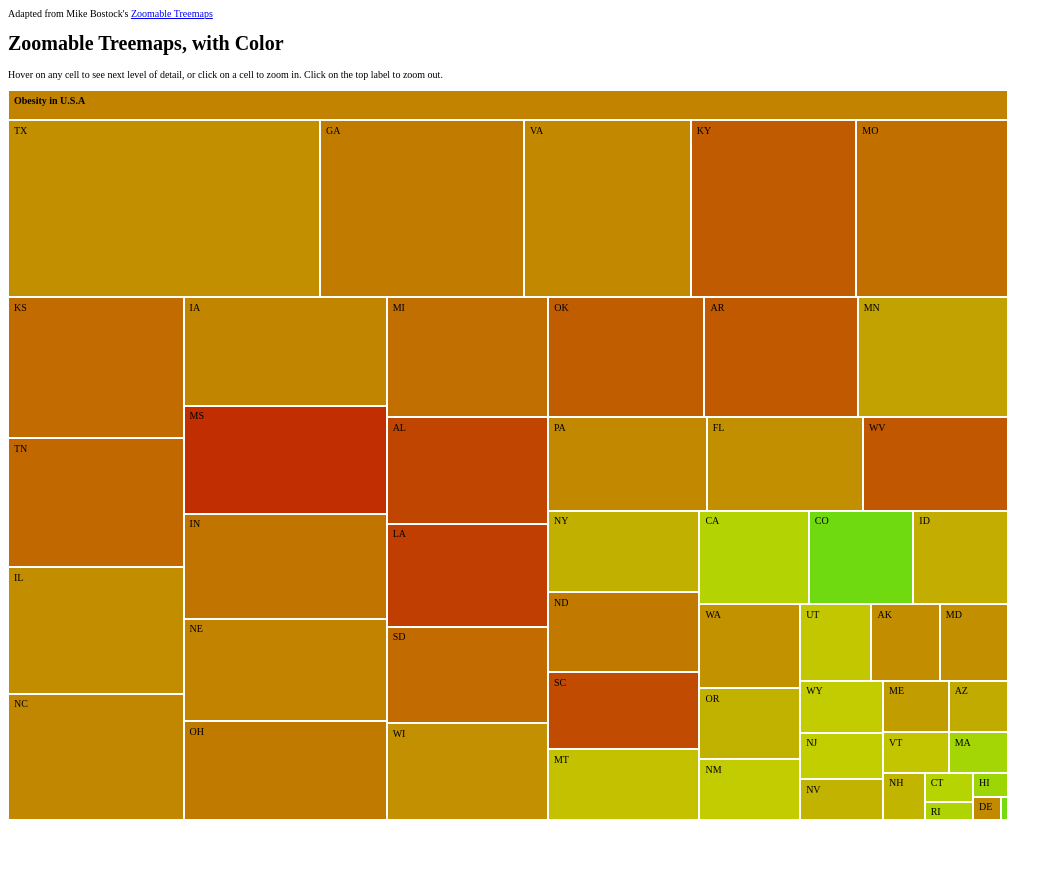
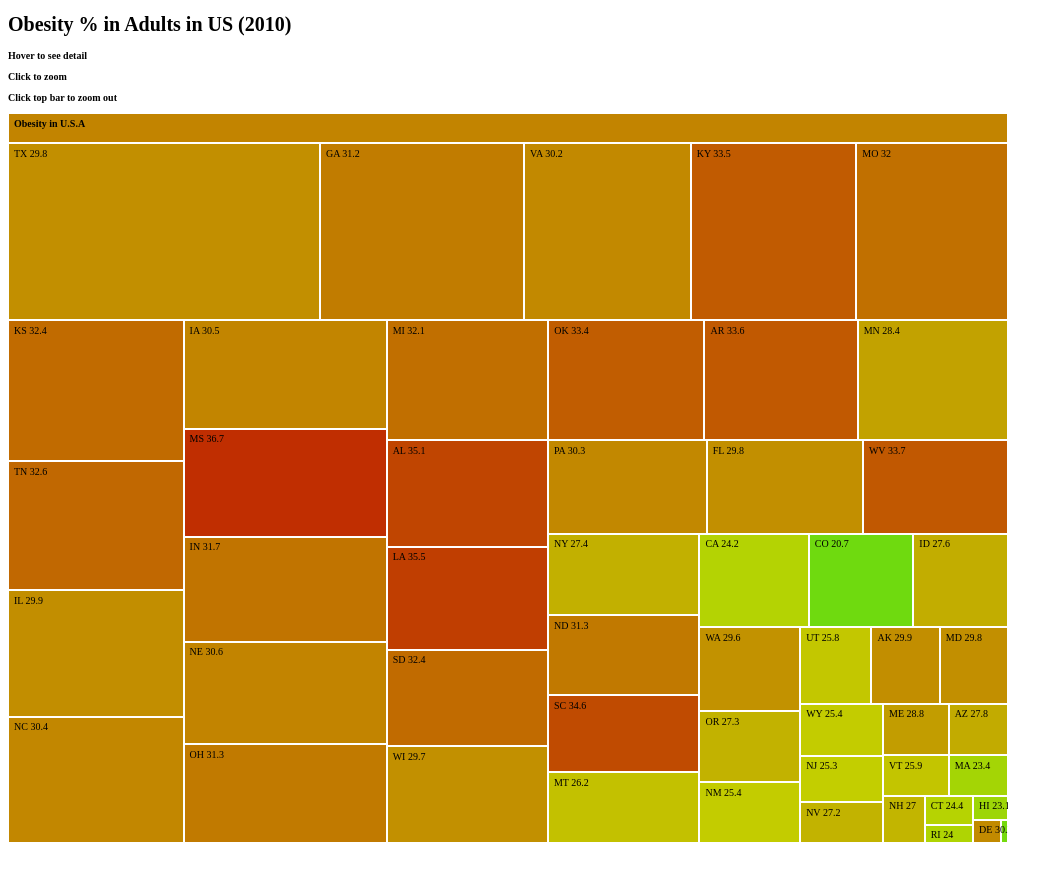
Before and after one commit to hariharsubramanyam/treemap, a plain HTML site: page index.html in a window 1280 px wide. Shown: the whole page, without its empty margins (0-1063 px from the left). Before the commit the page ends 850 px from the top, so only its background shows below. Drawn offline with Linux system fonts and the light colour scheme.

Commit message:
Minor tweaks

```diff
--- a/index.html
+++ b/index.html
@@ -1,6 +1,6 @@
 <!DOCTYPE html>
 <meta charset="utf-8">
-<title>Zoomable Treemaps with Color</title>
+<title>Obesity Percentage in US (2010)</title>
 <style>
 
 #chart {
@@ -70,12 +70,10 @@ body {
 
 </style>
 
-<header>
-  <aside>Adapted from Mike Bostock's <a href="http://bost.ocks.org/mike/treemap/">Zoomable Treemaps</a></aside>
-</header>
-
-<h1>Zoomable Treemaps, with Color</h1>
-<p>Hover on any cell to see next level of detail, or click on a cell to zoom in. Click on the top label to zoom out.</p>
+<h1>Obesity % in Adults in US (2010)</h1>
+<p><strong>Hover to see detail</strong></p>
+<p><strong>Click to zoom</strong></p>
+<p><strong>Click top bar to zoom out</strong></p>
 <p id="chart">
 
 <script src="d3.js"></script>
@@ -265,7 +263,7 @@ d3.json("cleanobesity.json", function(root) {
     }
     g.append("text")
         .attr("dy", ".75em")
-        .text(function(d) { return d.name })
+        .text(function(d) { return d.name + " " + Math.round(d.rate * 10)/10})
         .call(text);
 
     function transition(d) {
```
